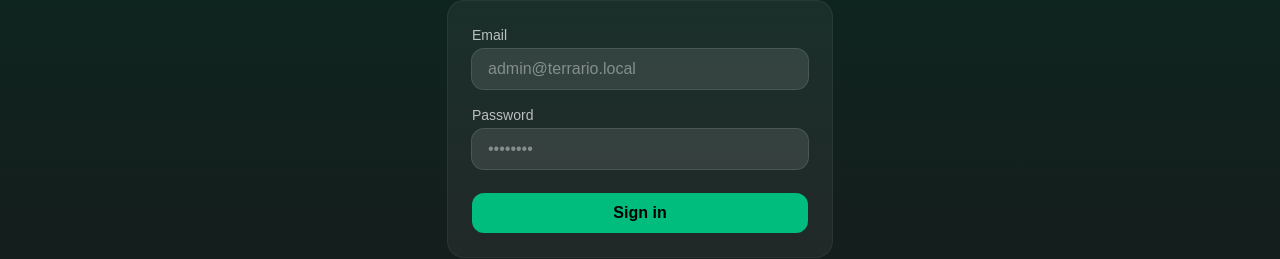
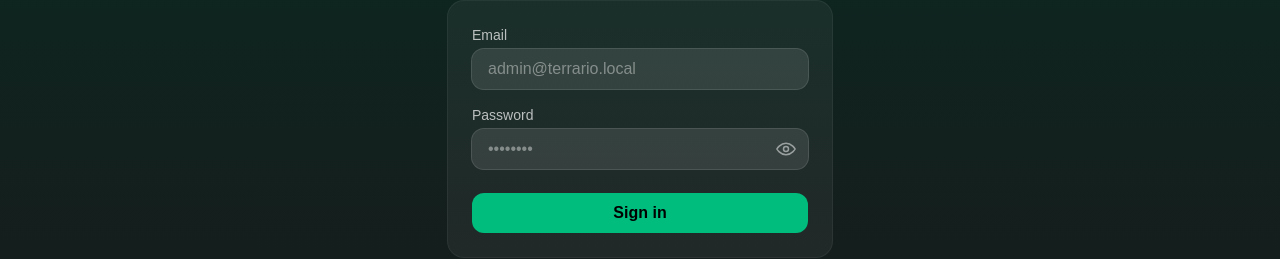
Before and after one commit to AriGits1/terrariodigital-habitos, a Next.js app: page /login in a window 1280 px wide. Shown: the part 315-574 px from the top of the page. Built offline with nearby package versions, Linux system fonts and the light colour scheme; no server answers.

Commit message:
feat(auth): agregar toggle para mostrar/ocultar contraseña en formulario de login

```diff
--- a/src/features/auth/LoginForm.tsx
+++ b/src/features/auth/LoginForm.tsx
@@ -2,6 +2,7 @@
 
 import { useActionState } from "react";
 import { loginAction } from "./actions";
+import PasswordInputWithToggle from "./PasswordInputWithToggle";
 
 type FormState = { error: string } | undefined;
 
@@ -38,13 +39,11 @@ export default function LoginForm() {
         >
           Password
         </label>
-        <input
+        <PasswordInputWithToggle
   		 id="password"
   		 name="password"
-          type="password"
  		 required
   		 autoComplete="current-password"
-          className="rounded-xl bg-white/10 px-4 py-2 text-white placeholder-white/40 outline-none ring-1 ring-white/20 focus:ring-emerald-400"
   		 placeholder="••••••••"
 	   />
       </div>
--- /dev/null
+++ b/src/features/auth/PasswordInputWithToggle.tsx
@@ -0,0 +1,79 @@
+"use client";
+
+import { useState } from "react";
+
+/**
+ * Password input with a show/hide eye toggle. Client Component because it
+ * needs local state for the visibility toggle — the rest of the admin page
+ * stays a Server Component, this is the only interactive piece.
+ */
+export default function PasswordInputWithToggle({
+  id,
+  name,
+  placeholder,
+  required,
+  autoComplete,
+}: {
+  id: string;
+  name: string;
+  placeholder?: string;
+  required?: boolean;
+  autoComplete?: string;
+}) {
+  const [visible, setVisible] = useState(false);
+
+  return (
+    <div className="relative">
+      <input
+        id={id}
+        name={name}
+        type={visible ? "text" : "password"}
+        required={required}
+		autoComplete={autoComplete}
+        className="w-full rounded-xl bg-white/10 px-4 py-2 pr-11 text-white placeholder-white/40 outline-none ring-1 ring-white/20 focus:ring-emerald-400"
+        placeholder={placeholder}
+      />
+      <button
+        type="button"
+        onClick={() => setVisible((v) => !v)}
+        aria-label={visible ? "Ocultar contraseña" : "Mostrar contraseña"}
+        aria-pressed={visible}
+        className="absolute inset-y-0 right-0 flex items-center px-3 text-white/50 hover:text-white/90"
+      >
+        {visible ? (
+          // Eye-off icon
+          <svg
+            xmlns="http://www.w3.org/2000/svg"
+            viewBox="0 0 24 24"
+            fill="none"
+            stroke="currentColor"
+            strokeWidth={1.8}
+            strokeLinecap="round"
+            strokeLinejoin="round"
+            className="h-5 w-5"
+          >
+            <path d="M9.88 9.88a3 3 0 1 0 4.24 4.24" />
+            <path d="M10.73 5.08A10.43 10.43 0 0 1 12 5c7 0 10 7 10 7a13.16 13.16 0 0 1-1.67 2.68" />
+            <path d="M6.61 6.61C4.13 8.36 2 12 2 12s3 7 10 7a9.74 9.74 0 0 0 5.39-1.61" />
+            <line x1="2" y1="2" x2="22" y2="22" />
+          </svg>
+        ) : (
+          // Eye icon
+          <svg
+            xmlns="http://www.w3.org/2000/svg"
+            viewBox="0 0 24 24"
+            fill="none"
+            stroke="currentColor"
+            strokeWidth={1.8}
+            strokeLinecap="round"
+            strokeLinejoin="round"
+            className="h-5 w-5"
+          >
+            <path d="M1 12s4-7 11-7 11 7 11 7-4 7-11 7-11-7-11-7Z" />
+            <circle cx="12" cy="12" r="3" />
+          </svg>
+        )}
+      </button>
+    </div>
+  );
+}
```
Lines whose indentation alone changed are shown as unchanged.
